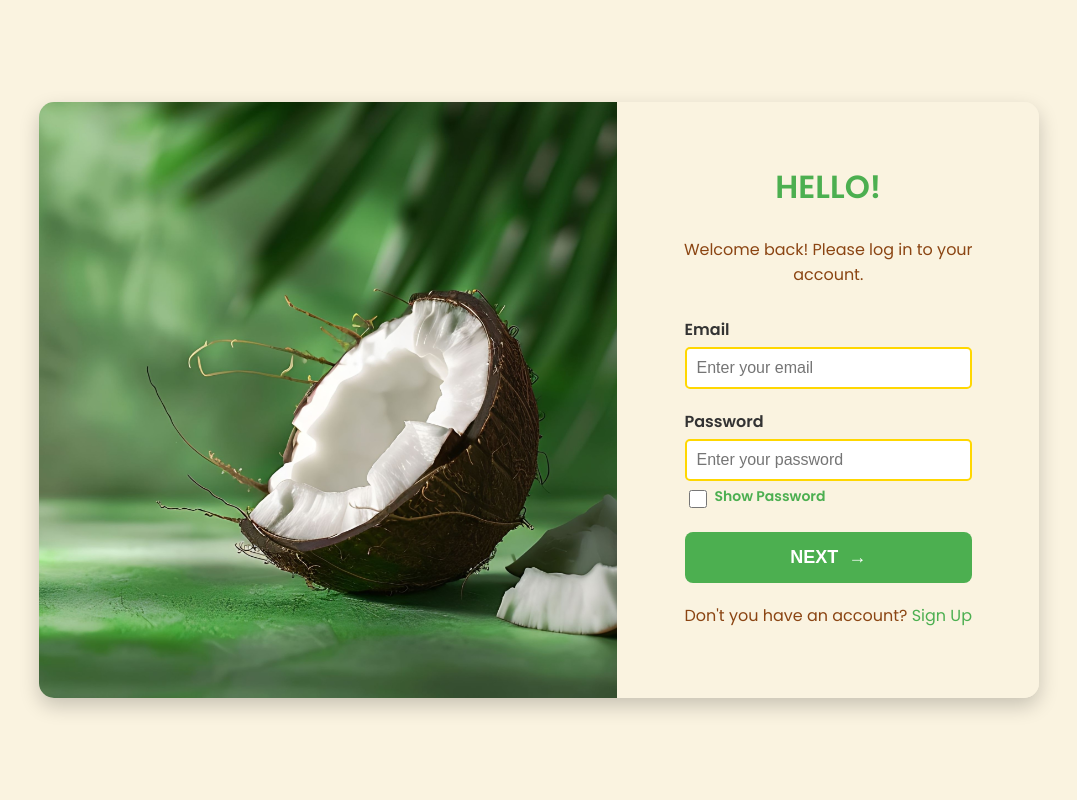
After one commit to nipun-munasinghe/LMDistributors, a PHP site: page /login.php in a window 1280 px wide. The commit adds this page. Shown: the whole page, without its empty margins (101-1178 px from the left). Run offline with PHP 8.4, Linux system fonts and the light colour scheme.

Commit message:
Created Login Page

```diff
--- a/css/footer.css
+++ b/css/footer.css
@@ -22,7 +22,11 @@ body.dark-mode {
 
 .footer {
     background-color: #8B4513;
-    padding: 30px 20px;
+    padding: 20px;
+    color: #FAF3E0;
+}
+
+.footer p {
     color: #FAF3E0;
 }
 
--- /dev/null
+++ b/css/login.css
@@ -0,0 +1,134 @@
+/* Import Google Font */
+@import url('https://fonts.googleapis.com/css2?family=Poppins:wght@400;600&display=swap');
+
+body {
+  margin: 0;
+  font-family: 'Poppins', sans-serif;
+  background-color: #FAF3E0;
+  color: #333;
+  display: flex;
+  justify-content: center;
+  align-items: center;
+  height: 100vh;
+}
+
+.login-container {
+  display: flex;
+  max-width: 1000px;
+  box-shadow: 0 8px 20px rgba(0, 0, 0, 0.2);
+  border-radius: 15px;
+  overflow: hidden;
+}
+
+.login-bg img {
+    max-width: 800px;
+  width: 100%;
+  height: 100%;
+  object-fit: cover;
+}
+
+.login-form {
+  background-color: #FAF3E0;
+  padding: 40px 30px;
+  display: flex;
+  flex-direction: column;
+  align-items: center;
+  width: 50%;
+}
+
+h1 {
+  color: #4CAF50;
+  margin-bottom: 10px;
+}
+
+p {
+  color: #8B4513;
+  margin-bottom: 30px;
+  text-align: center;
+}
+
+.input-group {
+  width: 100%;
+  margin-bottom: 20px;
+}
+
+label {
+  display: block;
+  font-weight: bold;
+  margin-bottom: 5px;
+  color: #333;
+}
+
+input {
+  width: 100%;
+  padding: 10px;
+  font-size: 16px;
+  border: 2px solid #FFD700;
+  border-radius: 5px;
+  outline: none;
+  box-sizing: border-box;
+}
+
+input:focus {
+  border-color: #4CAF50;
+}
+
+.show-password-container {
+    display: flex;
+    align-items: center;
+    gap: 5px; /* Spacing between checkbox and label */
+    margin-top: 5px; /* Space between input and checkbox */
+}
+
+.showPwd {
+    font-size: 14px;
+    color: #4CAF50;
+    cursor: pointer;
+}
+
+#show-password {
+    cursor: pointer;
+    width: 18px;
+    height: 18px;
+}
+
+
+button {
+  background-color: #4CAF50;
+  color: white;
+  border: none;
+  padding: 15px 20px;
+  border-radius: 8px;
+  font-size: 18px;
+  font-weight: bold;
+  cursor: pointer;
+  transition: background-color 0.3s ease;
+  width: 100%;
+  margin-top: 20px;
+  margin-bottom: 20px;
+  display: flex;
+  justify-content: center;
+  align-items: center;
+}
+
+button:hover {
+  background-color: #8B4513;
+}
+
+.arrow {
+  margin-left: 10px;
+  transition: margin-left 0.5s;
+}
+
+button:active .arrow {
+  margin-left: 20px;
+}
+
+a {
+  color: #4CAF50;
+  text-decoration: none;
+}
+
+a:hover {
+  text-decoration: underline;
+}
--- a/header.php
+++ b/header.php
@@ -22,12 +22,14 @@
                 <h1><a id="lm" href="./index.php">L. M. Distributors</a></h1>
             </div>
 
+            <div class="bar">
                 <nav class="nav-links">
                     <a href="./index.php">Home</a>
                     <a href="./products.php">Products</a>
                     <a href="./about.php">About Us</a>
                     <a href="./contact.php">Contact Us</a>
                 </nav>
+            </div>
 
             <div class="mode-switch">
                 <label for="theme-toggle">
--- a/index.php
+++ b/index.php
@@ -7,6 +7,10 @@
 
     <!-- link the stylesheet -->
     <link rel="stylesheet" href="./css/index.css">
+
+
+    <!-- set the logo into title -->
+    <link rel="icon" type="image/x-icon" href="images/favicon.ico">
 </head>
 <body>
 
--- /dev/null
+++ b/js/login.js
@@ -0,0 +1,10 @@
+document.getElementById('show-password').addEventListener('change', function () {
+    const passwordInput = document.getElementById('password');
+
+    if (this.checked) {
+      passwordInput.type = 'text';
+    }
+    else {
+      passwordInput.type = 'password';
+    }
+  });
--- /dev/null
+++ b/login.php
@@ -0,0 +1,50 @@
+<!DOCTYPE html>
+<html lang="en">
+<head>
+    <meta charset="UTF-8">
+    <meta name="viewport" content="width=device-width, initial-scale=1.0">
+    <title>Sign In</title>
+
+    <!-- link the stylesheet -->
+    <link rel="stylesheet" href="./css/login.css">
+
+    <!-- set the logo into title -->
+    <link rel="icon" type="image/x-icon" href="images/favicon.ico">
+</head>
+<body>
+    <div class="login-container">
+        <!-- Background Image -->
+        <div class="login-bg">
+          <img src="./images/coconut-still-life.jpg" alt="Coconut">
+        </div>
+
+        <!-- Login Form -->
+        <div class="login-form">
+          <h1>HELLO!</h1>
+          <p>Welcome back! Please log in to your account.</p>
+
+            <form>
+                <div class="input-group">
+                <label for="email">Email</label>
+                <input type="text" id="email" placeholder="Enter your email" required>
+                </div>
+
+                <label for="password">Password</label>
+                <input type="password" id="password" placeholder="Enter your password" required>
+                <div class="show-password-container">
+                    <input type="checkbox" id="show-password" class="showPwd">
+                    <label for="show-password" class="showPwd">Show Password</label>
+                </div>
+
+                <button type="button" id="next-button">
+                    NEXT <span class="arrow">&rarr;</span>
+                </button>
+                <p>Don't you have an account? <a href="./register.php">Sign Up</a></p>
+            </form>
+        </div>
+    </div>
+
+    <!-- link the script -->
+    <script src="login.js"></script>
+</body>
+</html>
```
Also changed, not shown: LM Distributors wanted things.txt (added, +25 -0 lines), css/header.css (+16 -3 lines), css/index.css (+9 -5 lines), images/coconut-still-life.jpg (added). Lines whose indentation alone changed are shown as unchanged.
